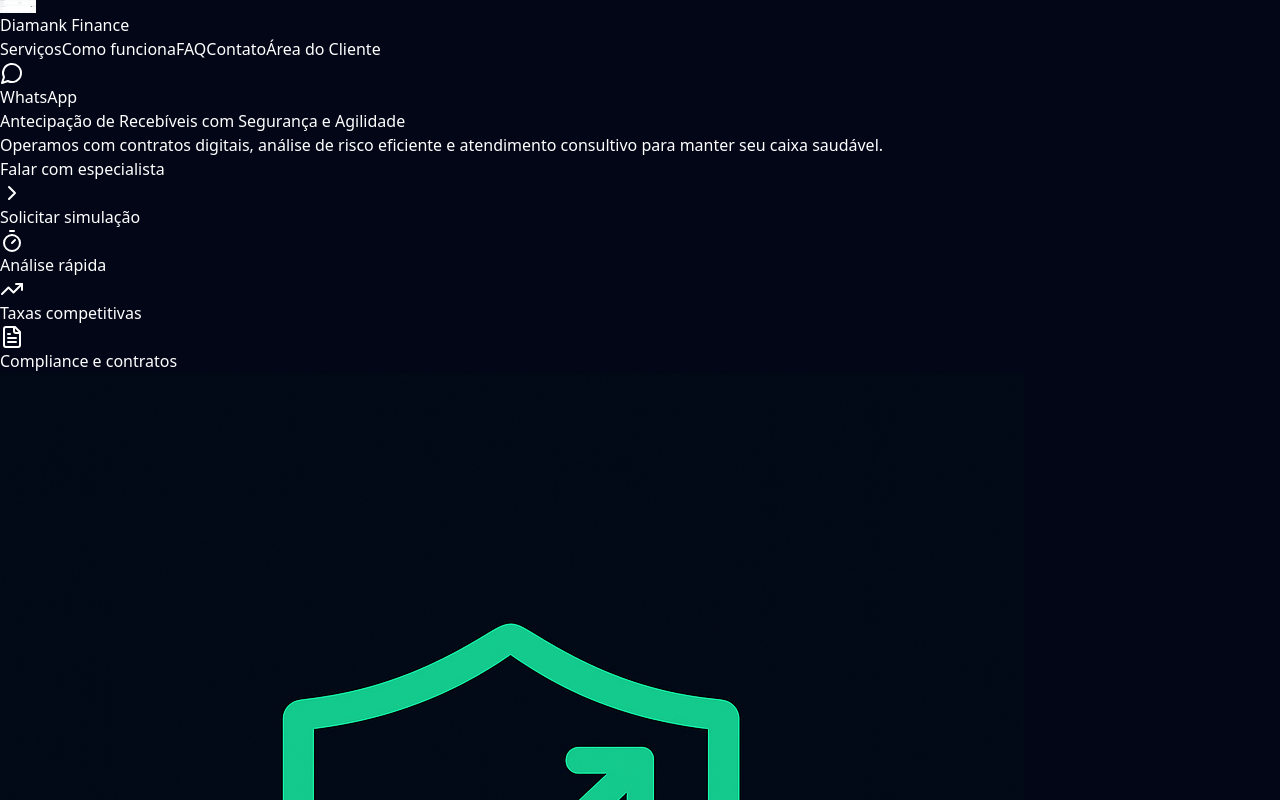
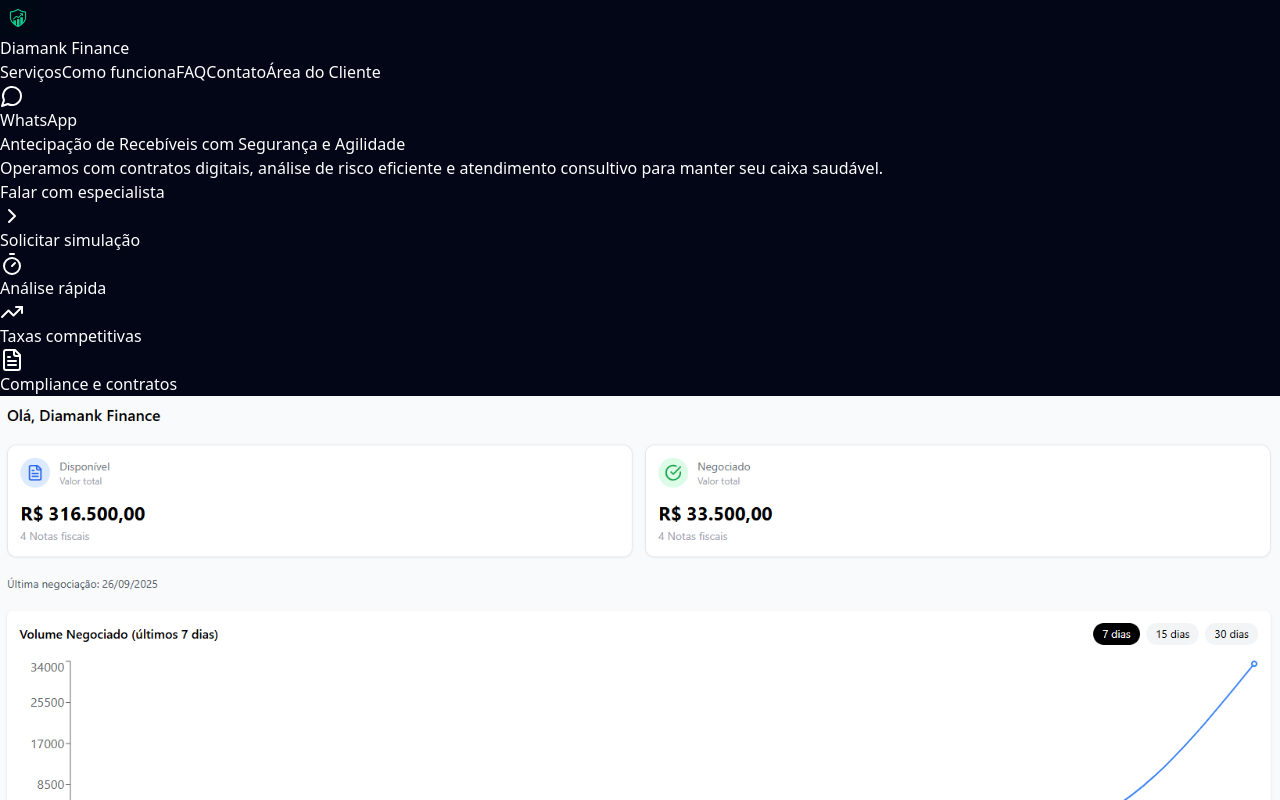
Before and after one commit to Diamank/home, a Next.js app: page / in a window 1280 px wide. Shown: the top 800 px of the page. Built offline with nearby package versions, Linux system fonts and the light colour scheme.

Commit message:
Update page.tsx

```diff
--- a/app/page.tsx
+++ b/app/page.tsx
@@ -67,7 +67,7 @@
           <div className="flex items-center gap-3">
             <div className="h-9 w-9 rounded-lg overflow-hidden">
               <Image
-                src="/user.png"
+                src="/logo.png"
                 alt="Diamank Finance"
                 width={36}
                 height={36}
@@ -159,7 +159,7 @@
           <div className="relative">
             <div className="aspect-[4/3] rounded-3xl overflow-hidden shadow-2xl ring-1 ring-white/10">
               <img
-                src="/logo.png"
+                src="/user.png"
                 alt="Profissionais de finanças analisando recebíveis"
                 className="h-full w-full object-cover"
                 loading="lazy"
```
